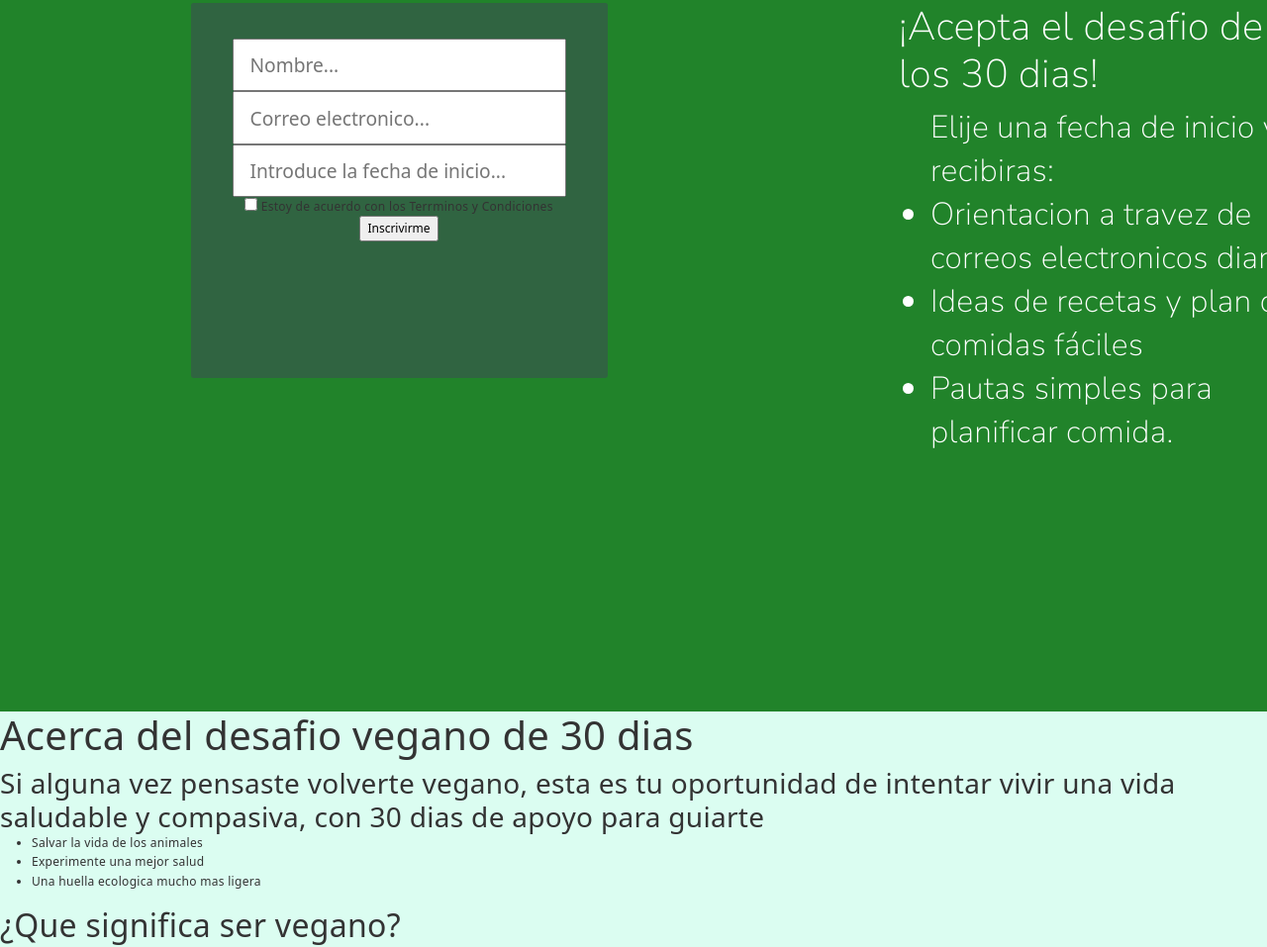
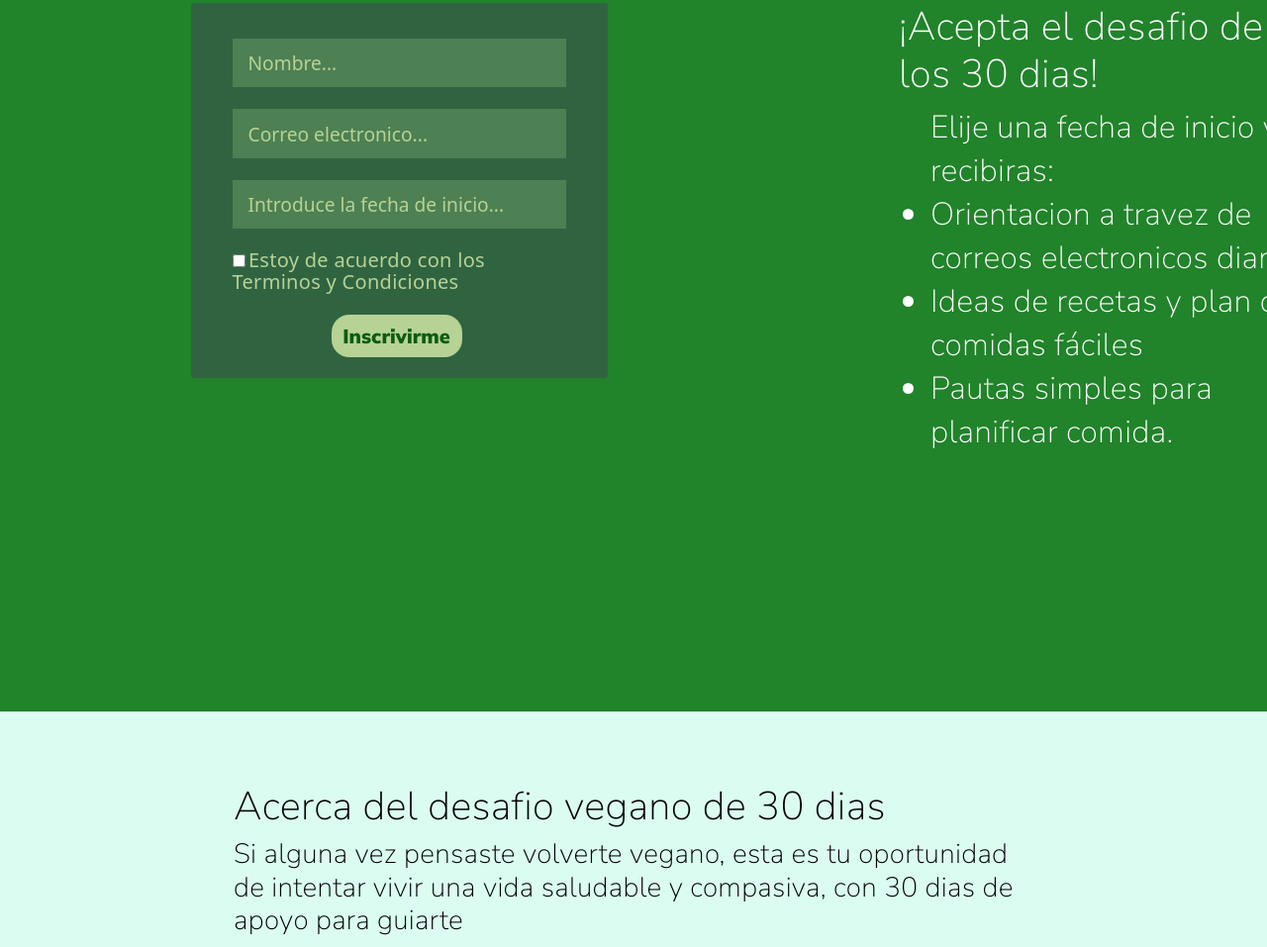
Before and after one commit to sashimidipa/Vegan-Co., a plain HTML site: page paginas/chalenge.html in a window 1280 px wide. Shown: the part 181-1138 px from the top of the page at 99% size. Drawn offline with nearby package versions, Linux system fonts and the light colour scheme; files that its build step writes are made by us from their sources.

Commit message:
add changes in chalenge page and styles

```diff
--- a/CSS/style.css
+++ b/CSS/style.css
@@ -357,14 +357,40 @@ footer{
     background: #306441;
     box-sizing: border-box;
     border-radius: 0.2em;
-    text-align: center;
 }
 .input_text_chalenge{
     width: 100%;
+    margin-bottom: 22px;
     padding: 0.7rem 1rem;
     font-size: 1.6em;
     line-height: 1em;
+    background-color: #4D8052;
     box-sizing: border-box;
+    border: none;
+    box-shadow: none;
+}
+.input_text_chalenge::placeholder{
+    color: #B7D295;
+}
+.acceptterms {
+    font-size: 20px;
+    color: #B7D295;
+}
+.sumbit{
+    display: ;
+    width: 132px;
+    height: 43px;
+    margin: 20px 100px;
+    font-family: 'Mulish';
+    font-style: normal;
+    font-weight: 900;
+    font-size: 20px;
+    line-height: 25px;
+    text-align: center;
+    color: #0A5C13;
+    background-color: #B7D295;
+    border-radius: 18px;
+    border: none;
 }
 .text_box_guidelines{
     grid-column-start: 2;
@@ -377,6 +403,18 @@ footer{
     line-height: 44px;
     text-align: left;
     color: #FFFFFF;
+}
+.content_panel{
+    font-family: 'Nunito Sans';
+    font-style: normal;
+    font-weight: 400;
+    font-size: 24px;
+    line-height: 33px;
+    width: 1000px;
+    max-width: 100%;
+    padding: 0 4em 0 4em;
+    margin: 3em auto;
+    color: #000000;
 }
 @media only screen and (max-width: 768px){
     img{
--- a/paginas/chalenge.html
+++ b/paginas/chalenge.html
@@ -13,6 +13,9 @@
         <link href="https://fonts.googleapis.com/css2?family=Squada+One&display=swap" rel="stylesheet">
         <link href="https://fonts.googleapis.com/css2?family=Nunito+Sans:wght@200;600&family=Squada+One&display=swap" rel="stylesheet">
         <link href="https://cdn.jsdelivr.net/npm/bootstrap@5.2.2/dist/css/bootstrap.min.css" rel="stylesheet" integrity="sha384-Zenh87qX5JnK2Jl0vWa8Ck2rdkQ2Bzep5IDxbcnCeuOxjzrPF/et3URy9Bv1WTRi" crossorigin="anonymous">
+        <link rel="preconnect" href="https://fonts.googleapis.com">
+        <link rel="preconnect" href="https://fonts.gstatic.com" crossorigin>
+        <link href="https://fonts.googleapis.com/css2?family=Mulish:wght@900&display=swap" rel="stylesheet">
         <script src="https://cdn.jsdelivr.net/npm/bootstrap@5.2.2/dist/js/bootstrap.bundle.min.js" integrity="sha384-OERcA2EqjJCMA+/3y+gxIOqMEjwtxJY7qPCqsdltbNJuaOe923+mo//f6V8Qbsw3" crossorigin="anonymous"></script>
         <script src="https://cdn.jsdelivr.net/npm/@popperjs/core@2.11.6/dist/umd/popper.min.js" integrity="sha384-oBqDVmMz9ATKxIep9tiCxS/Z9fNfEXiDAYTujMAeBAsjFuCZSmKbSSUnQlmh/jp3" crossorigin="anonymous"></script>
         <script src="https://cdn.jsdelivr.net/npm/bootstrap@5.2.2/dist/js/bootstrap.min.js" integrity="sha384-IDwe1+LCz02ROU9k972gdyvl+AESN10+x7tBKgc9I5HFtuNz0wWnPclzo6p9vxnk" crossorigin="anonymous"></script>
@@ -103,20 +106,24 @@
                 <input class="input_text_chalenge" type="text" title="e-mail" placeholder="Correo electronico...">
                 <input class="input_text_chalenge" type="text" title="fecha" placeholder="Introduce la fecha de inicio...">
                 <input type="checkbox" name="aceptar" value="verdadero">
-                <span>Estoy de acuerdo con los Terrminos y Condiciones</span>
-                <input type="submit" value="Inscrivirme" class="input_submit">
+                <span class="acceptterms">Estoy de acuerdo con los Terminos y Condiciones</span>
+                <br>
+                <input class="sumbit" type="submit" value="Inscrivirme" class="input_submit">
             </form>
         </div>
         <div class="content_panel">
             <div>
                 <h1>Acerca del desafio vegano de 30 dias</h1>
                 <h3>Si alguna vez pensaste volverte vegano, esta es tu oportunidad de intentar vivir una vida saludable y compasiva, con 30 dias de apoyo para guiarte</h3>
+                <br>
                 <ul>
                     <li>Salvar la vida de los animales</li>
                     <li>Experimente una mejor salud</li>
                     <li>Una huella ecologica mucho mas ligera</li>
                 </ul>
+                <br>
                 <h2>¿Que significa ser vegano?</h2>
+                <br>
                 <p>
                     En el fondo, el veganismo se trata de tratar a los demas de la forma que te gustaria que te traten a ti.
 
```
